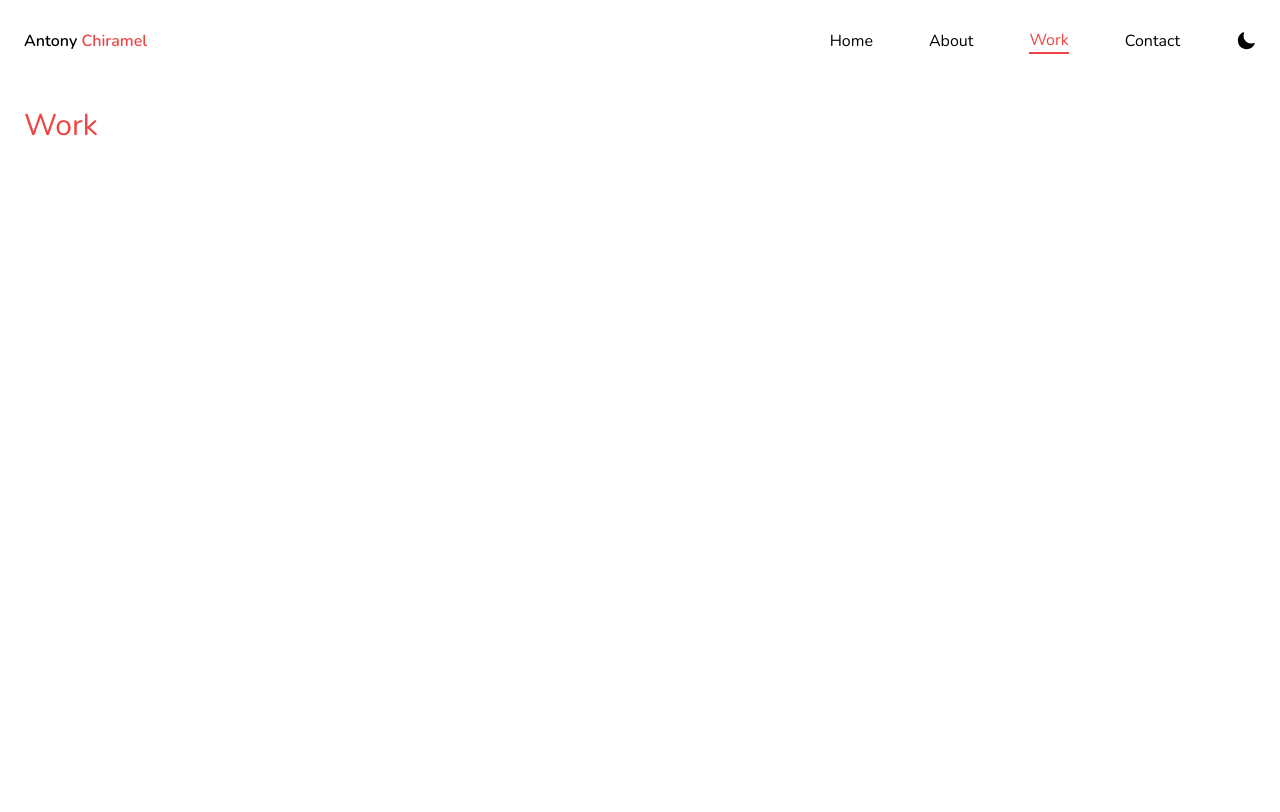
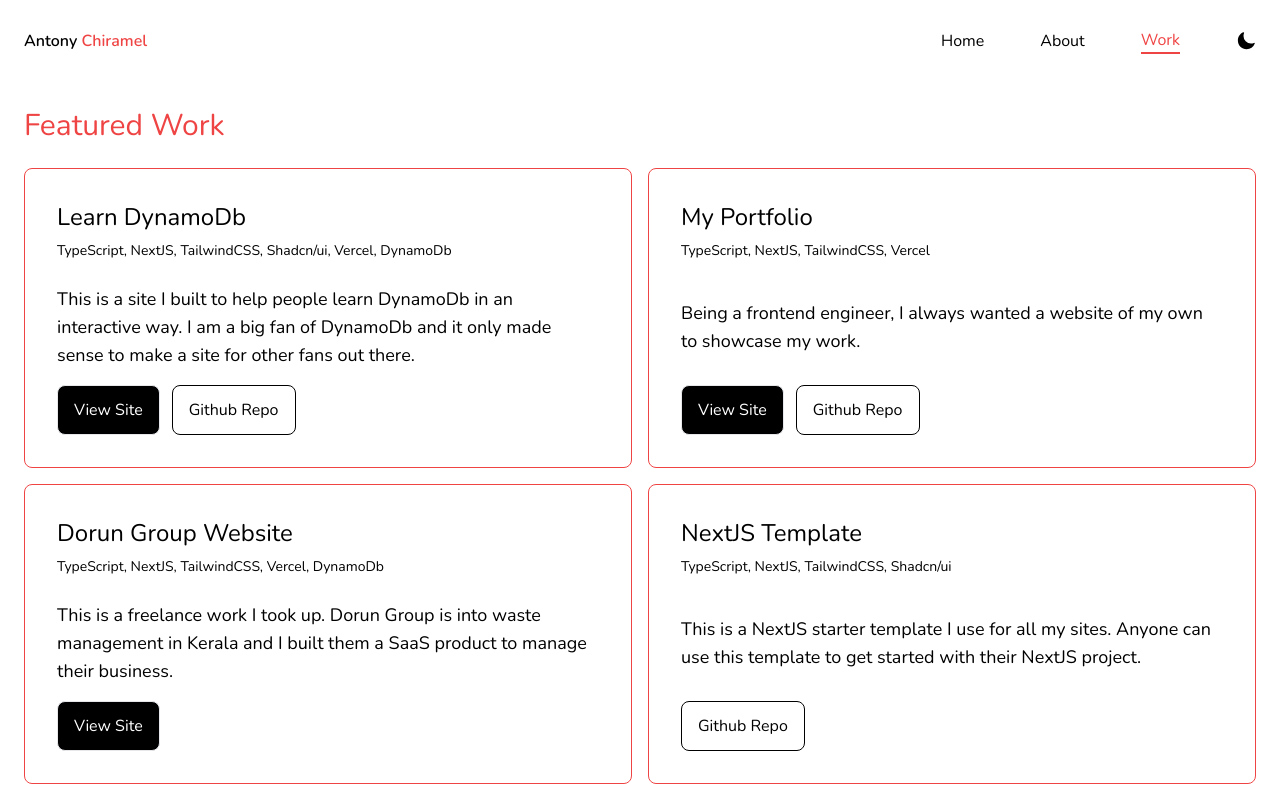
Before and after one commit to 5thComrade/helloantony-2.0, a Next.js app: page /work in a window 1280 px wide. Built offline with nearby package versions, Linux system fonts and the light colour scheme.

Commit message:
featured work added

```diff
--- a/frontend/components/Navbar.component.tsx
+++ b/frontend/components/Navbar.component.tsx
@@ -143,7 +143,7 @@ function Navbar() {
                 Work
               </li>
             </Link>
-            <Link href="/contact">
+            {/* <Link href="/contact">
               <li
                 className={`${
                   router.asPath === "/contact"
@@ -153,7 +153,7 @@ function Navbar() {
               >
                 Contact
               </li>
-            </Link>
+            </Link> */}
             {darkTheme ? (
               <button
                 className="flex items-center gap-1 text-black dark:text-white"
@@ -270,7 +270,7 @@ function Navbar() {
                   Work
                 </motion.li>
               </Link>
-              <Link href="/contact" onClick={() => setSidebarOpen(false)}>
+              {/* <Link href="/contact" onClick={() => setSidebarOpen(false)}>
                 <motion.li
                   variants={navItem}
                   className={`${
@@ -281,7 +281,7 @@ function Navbar() {
                 >
                   Contact
                 </motion.li>
-              </Link>
+              </Link> */}
               <motion.div variants={navItem}>
                 {darkTheme ? (
                   <button
--- a/frontend/modules/Work.module.tsx
+++ b/frontend/modules/Work.module.tsx
@@ -1,14 +1,57 @@
 import Head from "next/head";
 import { motion } from "framer-motion";
+
+const featuredWork = [
+  {
+    id: 1,
+    name: "Learn DynamoDb",
+    tech: "TypeScript, NextJS, TailwindCSS, Shadcn/ui, Vercel, DynamoDb",
+    description:
+      "This is a site I built to help people learn DynamoDb in an interactive way. I am a big fan of DynamoDb and it only made sense to make a site for other fans out there.",
+    siteUrl: "https://learn-dynamodb.vercel.app/",
+    github: "https://github.com/5thComrade/dynamodb",
+  },
+  {
+    id: 2,
+    name: "My Portfolio",
+    tech: "TypeScript, NextJS, TailwindCSS, Vercel",
+    description:
+      "Being a frontend engineer, I always wanted a website of my own to showcase my work.",
+    siteUrl: "https://www.helloantony.in/",
+    github: "https://github.com/5thComrade/helloantony-2.0",
+  },
+  {
+    id: 3,
+    name: "Dorun Group Website",
+    tech: "TypeScript, NextJS, TailwindCSS, Vercel, DynamoDb",
+    description:
+      "This is a freelance work I took up. Dorun Group is into waste management in Kerala and I built them a SaaS product to manage their business.",
+    siteUrl: "https://www.dorungroup.com/",
+    github: "",
+  },
+  {
+    id: 4,
+    name: "NextJS Template",
+    tech: "TypeScript, NextJS, TailwindCSS, Shadcn/ui",
+    description:
+      "This is a NextJS starter template I use for all my sites. Anyone can use this template to get started with their NextJS project.",
+    siteUrl: "",
+    github: "https://github.com/5thComrade/nextjs-starter-template",
+  },
+];
 
 function Work() {
   return (
     <>
       <Head>
-        <title>Create Next App</title>
-        <meta name="description" content="Generated by create next app" />
+        <title>Antony Chiramel - Web Developer and Designer</title>
+        <meta name="author" content="Antony Chiramel" />
+        <meta
+          name="description"
+          content="Antony Chiramel is a web developer and designer based in Bengaluru, India. With several years of experience as an IT Consultant, Antony would be the right guy to build your ideas into scalable Minimum Viable Products(MVP)."
+        />
         <meta name="viewport" content="width=device-width, initial-scale=1" />
-        <link rel="icon" href="/favicon.ico" />
+        <link rel="icon" href="/favicon.svg" type="image/svg+xml" />
       </Head>
       <motion.main
         initial={{ y: "100%", opacity: 0 }}
@@ -19,8 +62,51 @@ function Work() {
       >
         <div className="mt-20">
           <h1 className="transition duration-1000 text-red-500 text-3xl dark:text-amber-500">
-            Work
+            Featured Work
           </h1>
+
+          <section className="grid grid-cols-1 gap-4 mt-6 md:grid-cols-2 text-black dark:text-white">
+            {featuredWork.map((work) => {
+              return (
+                <div
+                  key={work.id}
+                  className="border border-red-500 dark:border-amber-500 rounded-lg p-8 flex justify-between flex-col"
+                >
+                  <div>
+                    <h3 className="font-light text-2xl">{work.name}</h3>
+                    <p className="font-light text-sm mt-2">{work.tech}</p>
+                  </div>
+
+                  <p className="font-light mt-6 text-lg">{work.description}</p>
+                  <div className="mt-4 flex gap-3">
+                    {work.siteUrl && (
+                      <a
+                        href={work.siteUrl}
+                        download
+                        target="_blank"
+                        rel="noreferrer"
+                        className="transition duration-1000 inline-block border rounded-lg px-4 py-3 bg-black text-white dark:bg-white dark:text-black"
+                      >
+                        View Site
+                      </a>
+                    )}
+
+                    {work.github && (
+                      <a
+                        href={work.github}
+                        download
+                        target="_blank"
+                        rel="noreferrer"
+                        className="transition duration-1000 inline-block border rounded-lg px-4 py-3 border-black text-black dark:border-white dark:text-white"
+                      >
+                        Github Repo
+                      </a>
+                    )}
+                  </div>
+                </div>
+              );
+            })}
+          </section>
         </div>
       </motion.main>
     </>
```
